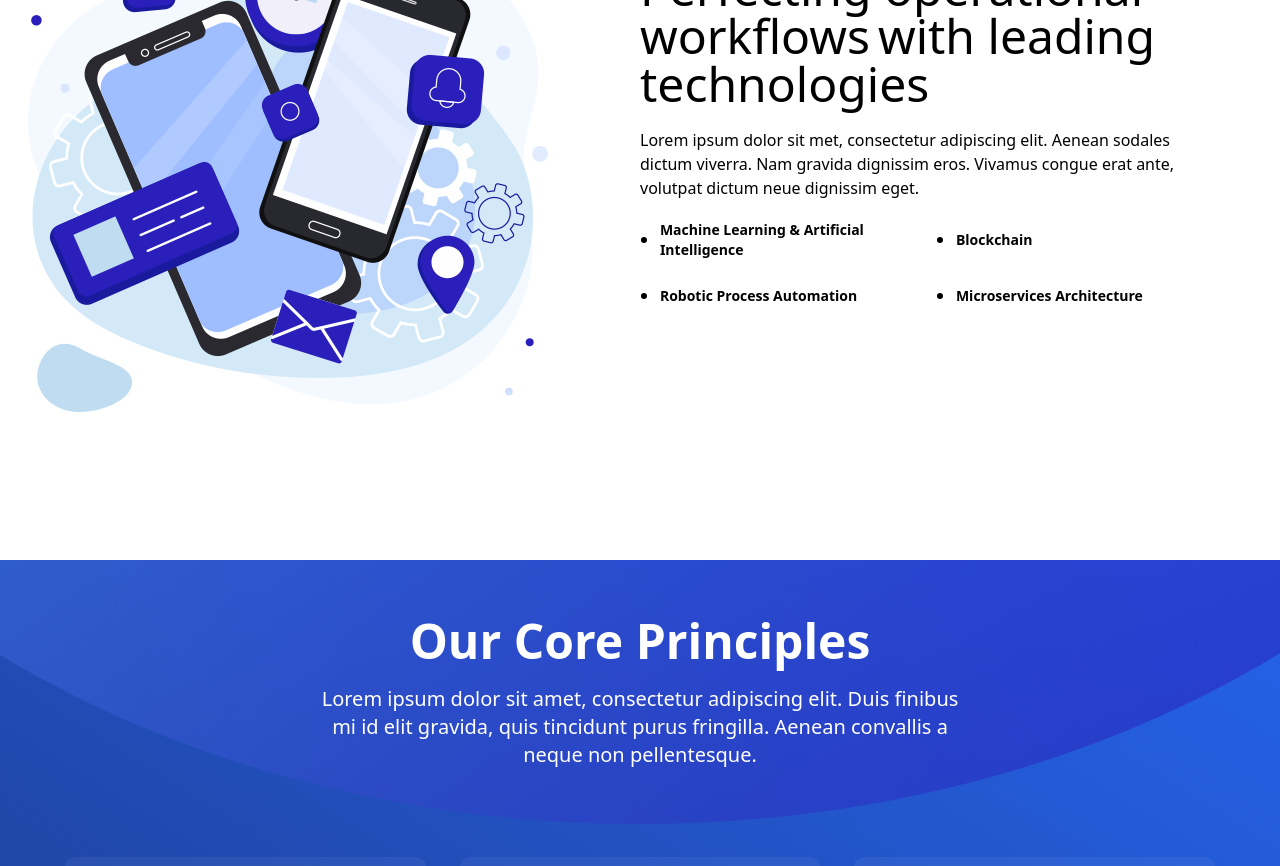
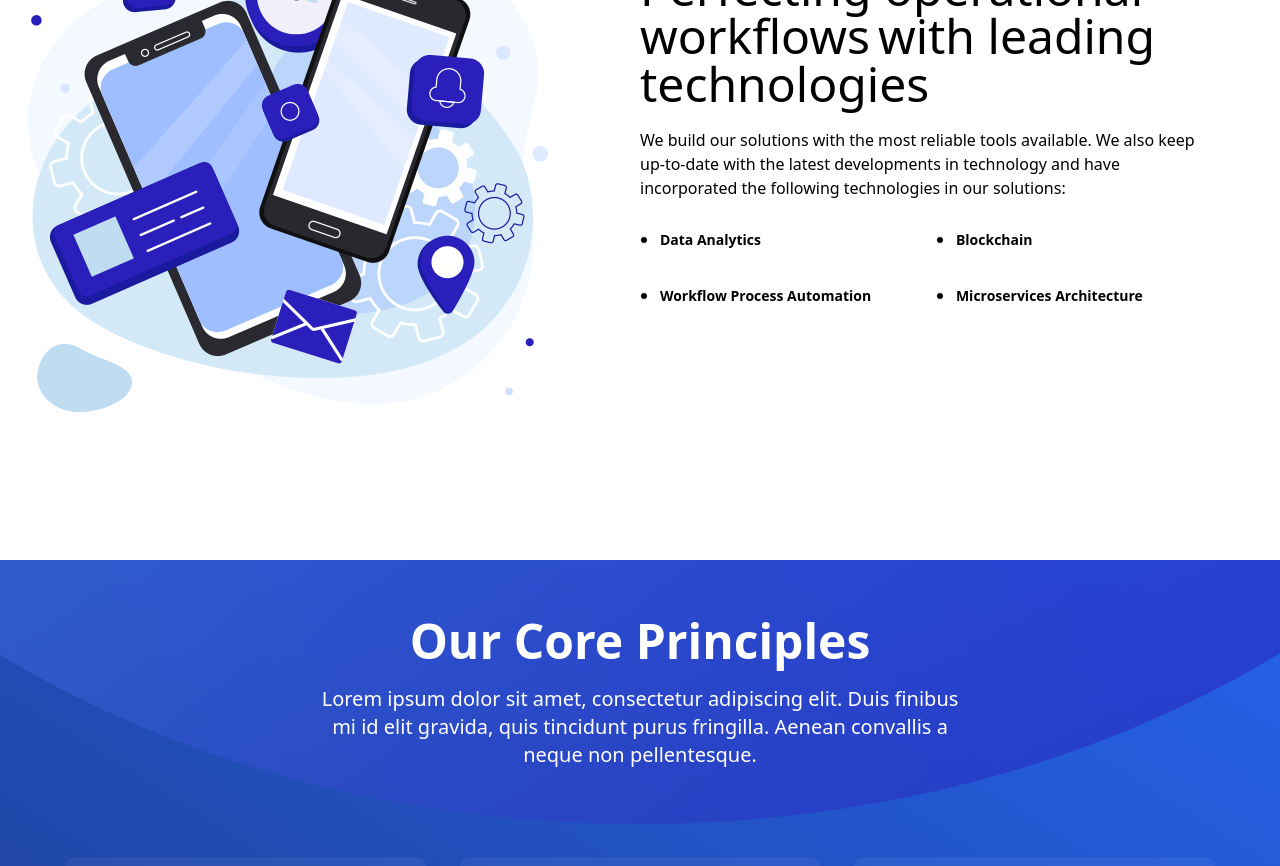
Before and after one commit to wilsonw-okestra/pow-pocket, a Next.js app: page / in a window 1280 px wide. Shown: the part 1840-2706 px from the top of the page. Built offline with nearby package versions, Linux system fonts and the light colour scheme.

Commit message:
Update Services.tsx
Updated content

```diff
--- a/components/Services.tsx
+++ b/components/Services.tsx
@@ -5,9 +5,9 @@ import { BsDot } from "react-icons/bs";
 
 const Services: FC = () => {
   const Services = [
-    { id: 1, title: "Machine Learning & Artificial Intelligence" },
+    { id: 1, title: "Data Analytics" },
     { id: 2, title: "Blockchain" },
-    { id: 3, title: "Robotic Process Automation" },
+    { id: 3, title: "Workflow Process Automation" },
     { id: 4, title: "Microservices Architecture" },
   ];
   return (
@@ -24,10 +24,7 @@ const Services: FC = () => {
             <span className="font-thin ml-2">with leading technologies</span>
           </h2>
           <p className="text-left">
-            Lorem ipsum dolor sit met, consectetur adipiscing elit. Aenean
-            sodales dictum viverra. Nam gravida dignissim eros. Vivamus congue
-            erat ante, volutpat dictum neue dignissim eget.
-          </p>
+            We build our solutions with the most reliable tools available. We also keep up-to-date with the latest developments in technology and have incorporated the following technologies in our solutions:</p>
           {/* services list */}
           <ul className="grid grid-cols-2 grid-rows-2 items-center gap-4 pt-5">
             {Services.map((data) => {
```
